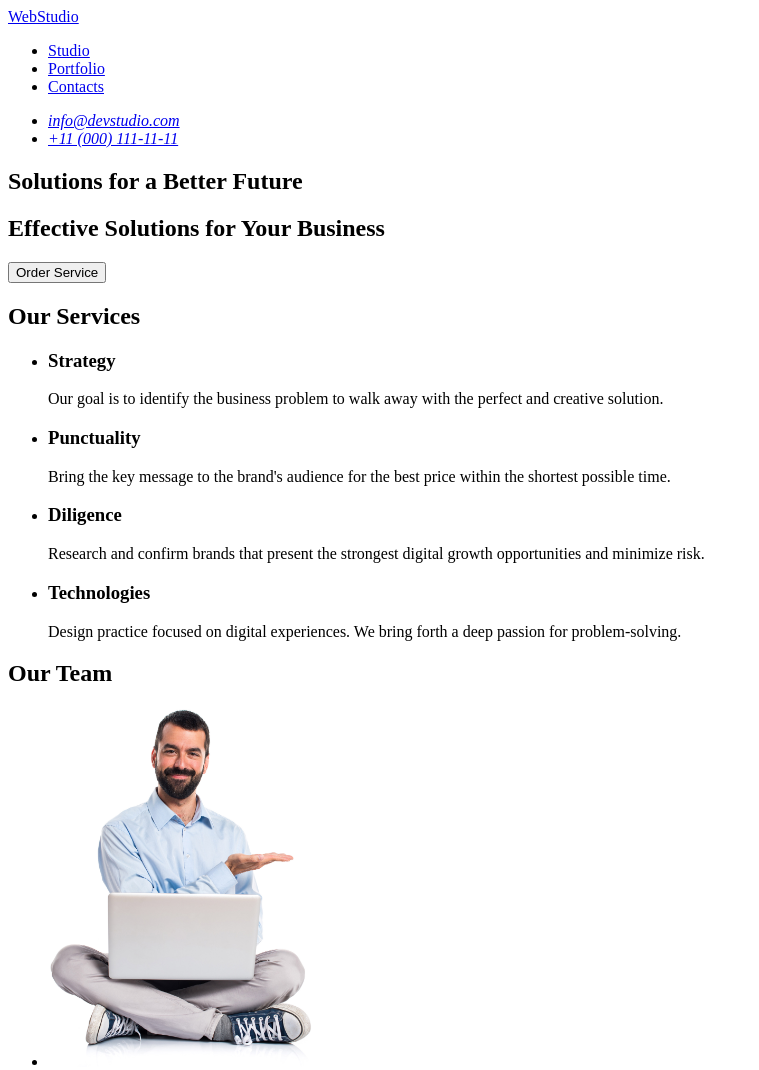
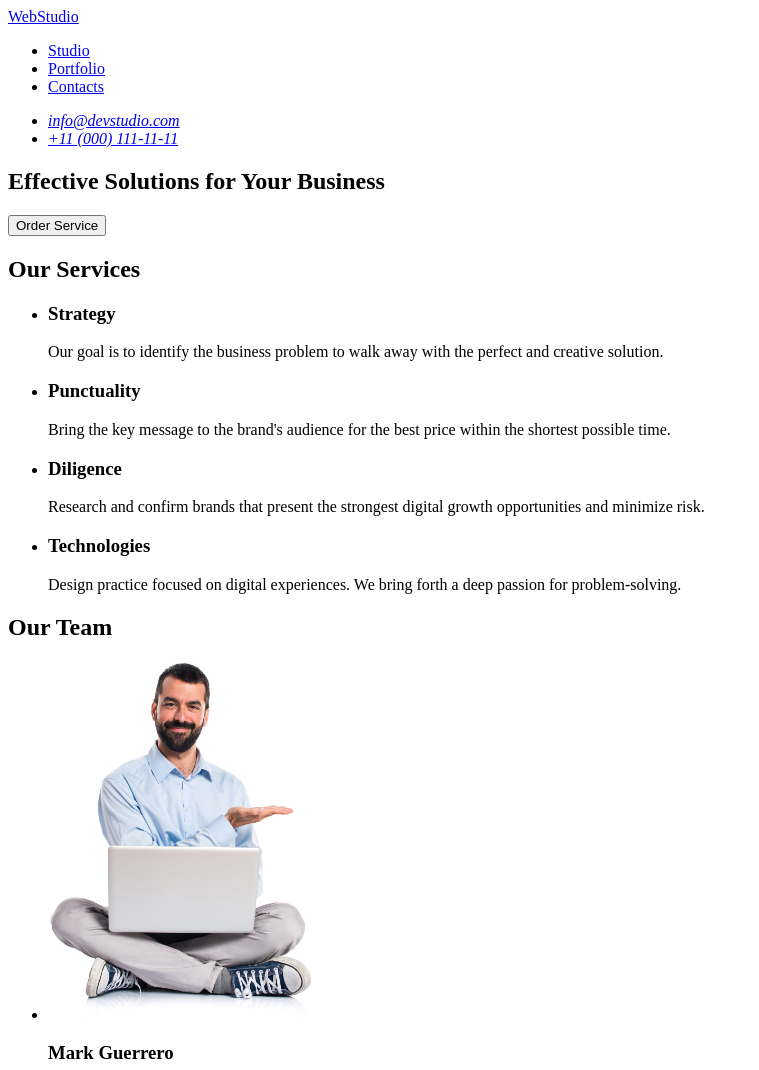
Before and after one commit to GolovskoyNickolay/goit-markup-hw-01, a plain HTML site: page index.html in a window 1280 px wide. Shown: the top 1070 px of the page, without its empty margins (0-759 px from the left). Drawn offline with Linux system fonts and the light colour scheme.

Commit message:
Markup page

```diff
--- a/index.html
+++ b/index.html
@@ -26,9 +26,8 @@
     </header>
 
     <main>
-        <!-- Action Section -->
-        <section class="action">
-            <h2>Solutions for a Better Future</h2> <!-- Hidden from layout but needed for SEO -->
+        <!-- Hero Section -->
+        <section class="hero">
             <h1>Effective Solutions for Your Business</h1>
             <button type="button">Order Service</button>
         </section>
```
